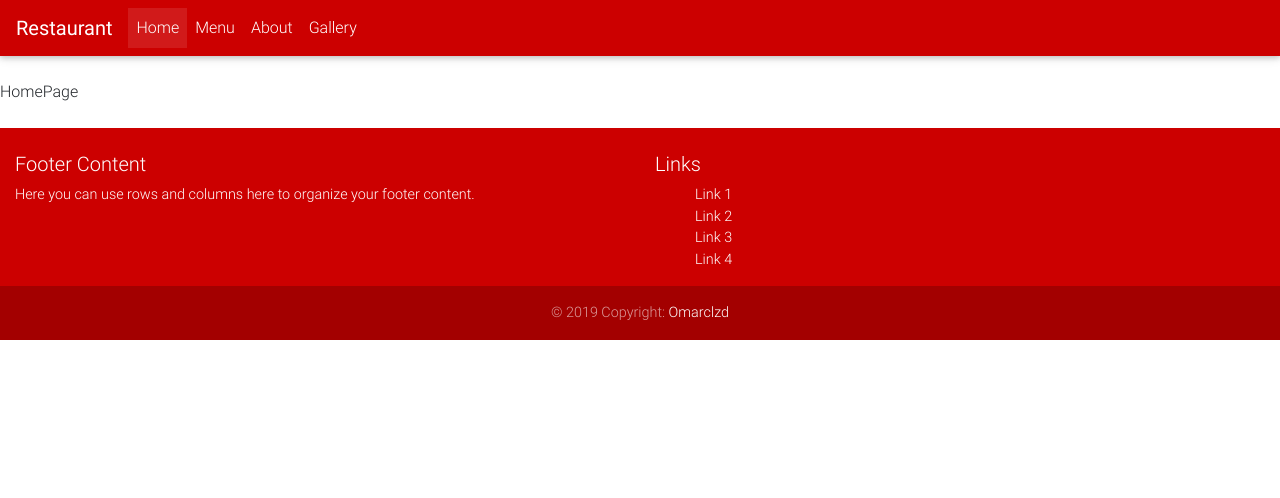
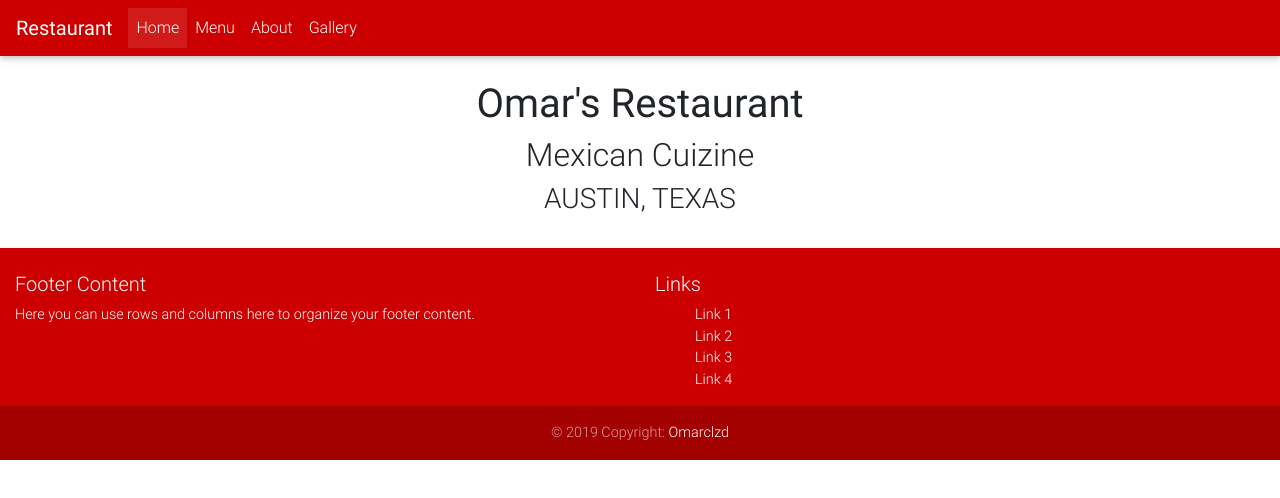
Before and after one commit to omarclzd/react-restaurant, a React (Create React App) app: page / in a window 1280 px wide. Shown: the top 498 px of the page. Built offline with nearby package versions, Linux system fonts and the light colour scheme.

Commit message:
sets animation to home h1

```diff
--- a/src/components/HomePage/HomePage.js
+++ b/src/components/HomePage/HomePage.js
@@ -1,10 +1,26 @@
 import React from "react";
+
+import { MDBContainer, MDBRow, MDBCol, MDBAnimation } from "mdbreact";
 
 function HomePage() {
   return (
-    <div>
-      <p>HomePage</p>
-    </div>
+    <MDBContainer>
+      <MDBRow className="text-center">
+        <MDBCol>
+          <MDBAnimation type="bounce">
+            <h1>
+              <strong>Omar's Restaurant</strong>
+            </h1>
+          </MDBAnimation>
+          <h2>Mexican Cuizine</h2>
+
+          <h3>AUSTIN, TEXAS</h3>
+        </MDBCol>
+      </MDBRow>
+      <MDBRow className="text-center">
+        <MDBCol />
+      </MDBRow>
+    </MDBContainer>
   );
 }
 
```
